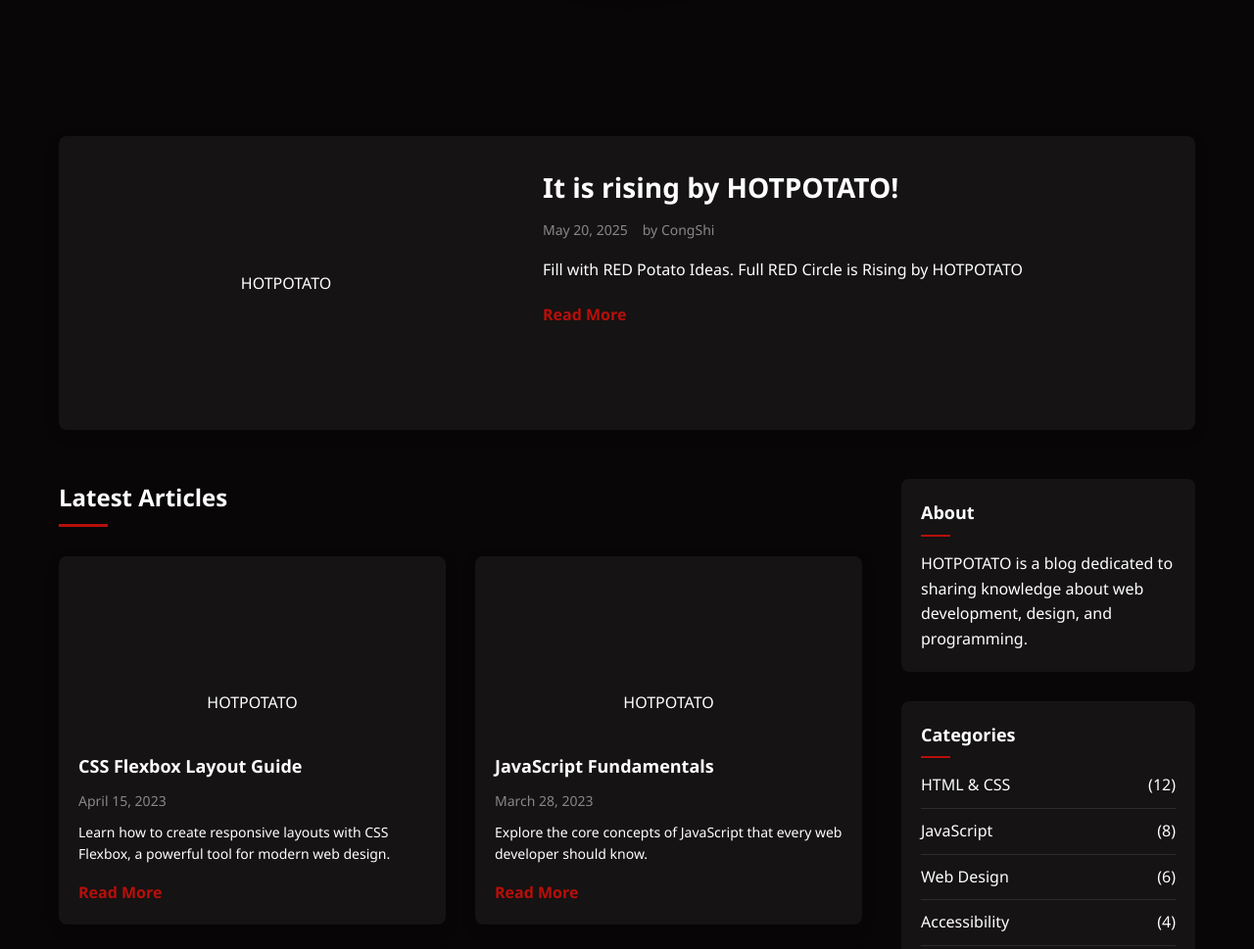
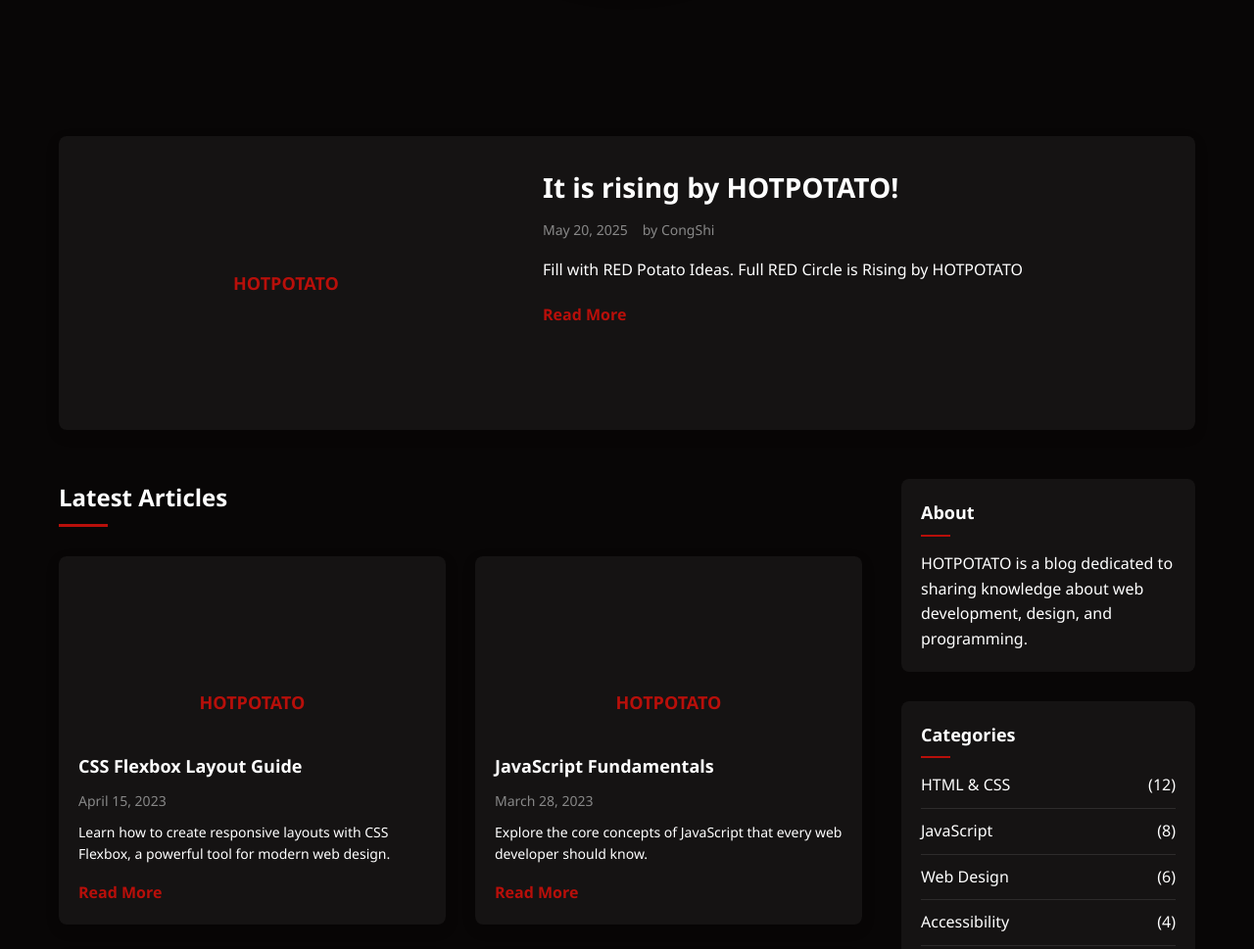
Before and after one commit to 0package/hotpotato, a plain HTML site: page index.html in a window 1280 px wide. Shown: the part 580-1549 px from the top of the page at 98% size. Drawn offline with Linux system fonts and the light colour scheme.

Commit message:
Update styles.css

```diff
--- a/styles.css
+++ b/styles.css
@@ -176,6 +176,7 @@ main {
 }
 
 .post-image {
+    height: 100%;
     flex: 0 0 40%;
 }
 
@@ -186,9 +187,9 @@ main {
     display: flex;
     align-items: center;
     justify-content: center;
-    /*color: var(--crimson);
+    color: var(--crimson);
     font-size: 18px;
-    font-weight: 600;*/
+    font-weight: 600;
 }
 
 .post-content {
```
